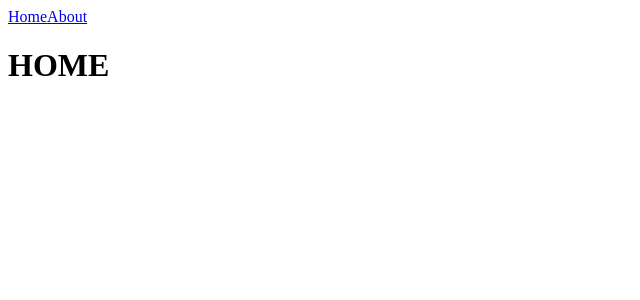
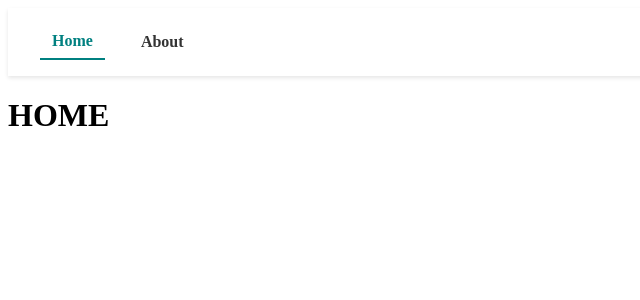
Before and after one commit to monalisasabina/Cybersphere-Frontend, a React (Vite) app: page / in a window 1280 px wide. Shown: the top 300 px of the page, without its empty margins (0-640 px from the left). Built offline with nearby package versions, Linux system fonts and the light colour scheme.

Commit message:
all navbar css

```diff
--- a/src/App.jsx
+++ b/src/App.jsx
@@ -1,4 +1,4 @@
-import { Navigate, Outlet, useNavigate } from 'react-router-dom'
+import { Navigate, Outlet, useLocation, useNavigate } from 'react-router-dom'
 import { useEffect } from 'react';
 import NavBar from './Components/NavBar'
 import './App.css'
@@ -7,7 +7,9 @@ import AdminNavBar from './Components/AdminNavBar';
 function App() {
 
   const navigate = useNavigate();
+  const location = useLocation();
 
+  // Accessing the LogIn page
   useEffect(() => {
   const handleKeyCombo = (e) => {
     console.log(e.key, e.ctrlKey, e.altKey);
@@ -20,20 +22,11 @@ function App() {
   return () => window.removeEventListener("keydown", handleKeyCombo);
   }, [navigate]);
 
-  const token = localStorage.getItem("access-token");
-  // const user = JSON.parse(localStorage.getItem("user") || "{}");
-  const isAdmin = token
-
-
-
   return (
-    <>
+    <div>
       <NavBar/>
-
-      {isAdmin && <AdminNavBar />}
-
       <Outlet/>
-    </>
+    </div>
   )
 }
 
--- a/src/Components/AdminApp.jsx
+++ b/src/Components/AdminApp.jsx
@@ -1,17 +1,26 @@
 import { Outlet } from "react-router-dom"
 import AdminNavBar from "./AdminNavBar"
 import NavBar from "./NavBar"
+import "./AdminNavBar.css"
 
 function AdminApp(){
 
     return(
-        <div>
-            <AdminNavBar/>
-            <NavBar />
-            <main>
-                <Outlet/>
-            </main>
+        <div className="admin-layout">
 
+            {/* Public NavBar */}
+            <header> <NavBar /></header>
+
+            <div className="admin-body">
+                {/* Admin Navbar */}
+
+                  <AdminNavBar/>
+
+                  {/*Main Content */}
+                <main className="admin-main">
+                     <Outlet/>
+                </main>
+            </div>
 
         </div>
     )
--- /dev/null
+++ b/src/Components/AdminNavBar.css
@@ -0,0 +1,61 @@
+/* AdminApp layout container */
+.admin-layout {
+  display: flex;
+  flex-direction: column;
+  height: 100vh
+}
+
+/* Top NavBar (public) */
+.admin-navbar nav {
+  color: white;
+  padding: 1rem;
+}
+
+/* Flex container for sidebar + content */
+.admin-body {
+  display: flex;
+  flex: 1;
+  height: 100px;
+}
+
+/* Sidebar (AdminNavBar) */
+.admin-navbar {
+  width: 200px;
+  height: 100%;
+  background-color: #1abc9c;
+  padding: 2rem 1rem;
+  display: flex;
+  flex-direction: column;
+  gap: 50px;
+  border-radius: 5px;
+  text-align: center;
+}
+
+/* Main content area */
+.admin-main {
+  flex: 1;
+  padding: 2rem;
+  background-color: #f9f9f9;
+  overflow-y: auto;
+}
+
+/* Styling links inside AdminNavBar */
+.admin-navbar a {
+  text-decoration: none;
+  color: white;
+  font-weight: bold;
+
+}
+
+/* Style buttons too */
+.admin-navbar button {
+  background-color: #e74c3c;
+  color: white;
+  border: none;
+  padding: 0.5rem;
+  cursor: pointer;
+}
+
+.admin-navbar button:hover {
+  background-color: #c0392b;
+}
--- a/src/Components/AdminNavBar.jsx
+++ b/src/Components/AdminNavBar.jsx
@@ -1,4 +1,5 @@
 import { Link, useNavigate } from "react-router-dom"
+import "./AdminNavBar.css"
 
 function AdminNavBar(){
 
@@ -35,15 +36,17 @@ function AdminNavBar(){
      }
 
     return(
-        <div>
-            <nav>
+
+          <div>
+            <nav className="admin-navbar" >
                 <Link to="/dashboard">Dashboard</Link>
                 <Link to="/dashboard/signup">Sign Up</Link>
                 <Link to="/dashboard/users">Users</Link>
+                <Link to="/">Home</Link>
                 <button onClick={handleLogout}>Log Out</button>
-            </nav>
+             </nav>
+          </div>
 
-        </div>
     );
 }
 
--- a/src/Components/NavBar.jsx
+++ b/src/Components/NavBar.jsx
@@ -1,14 +1,23 @@
 import { NavLink } from "react-router-dom"
+import "./navbar.css"
 
 function NavBar(){
 
+    // Check if the admin is logged in
+    const token = localStorage.getItem("access-token");
+
     return(
-        <nav>
-            <NavLink to="/">Home</NavLink>
-            <NavLink to="/about">About</NavLink>
+        <div className="navbar-container">
+            <nav className="navbar">
+                <NavLink to="/">Home</NavLink>
+                <NavLink to="/about">About</NavLink>
 
-
-        </nav>
+                {/* For admin ONLY */}
+                  {token && (
+                     <NavLink to="/dashboard">Dashboard</NavLink>
+                   )}
+            </nav>
+        </div>
 
     )
 }
--- /dev/null
+++ b/src/Components/navbar.css
@@ -0,0 +1,31 @@
+/* NavBar.css */
+
+.navbar-container {
+  background-color: white;
+  padding: 16px 32px;
+  box-shadow: 0 2px 4px rgba(0, 0, 0, 0.1);
+}
+
+.navbar {
+  display: flex;
+  justify-content: flex-start; /* aligns items to the left */
+  align-items: center;
+  gap: 24px; /* spacing between NavLinks */
+}
+
+.navbar a {
+  text-decoration: none;
+  color: #333;
+  font-weight: 600;
+  padding: 8px 12px;
+  transition: color 0.3s ease;
+}
+
+.navbar a:hover {
+  color: teal;
+}
+
+.navbar a.active {
+  color: teal;
+  border-bottom: 2px solid teal;
+}
--- a/src/pages/DashboardPage.jsx
+++ b/src/pages/DashboardPage.jsx
@@ -76,11 +76,11 @@ function Dashboard(){
         </div>
 
         <div>
-          <button
+          {/* <button
                 className="logout"
                 onClick={handleLogout}
                 >Logout
-          </button>
+          </button> */}
 
         </div>
     </div>
```
